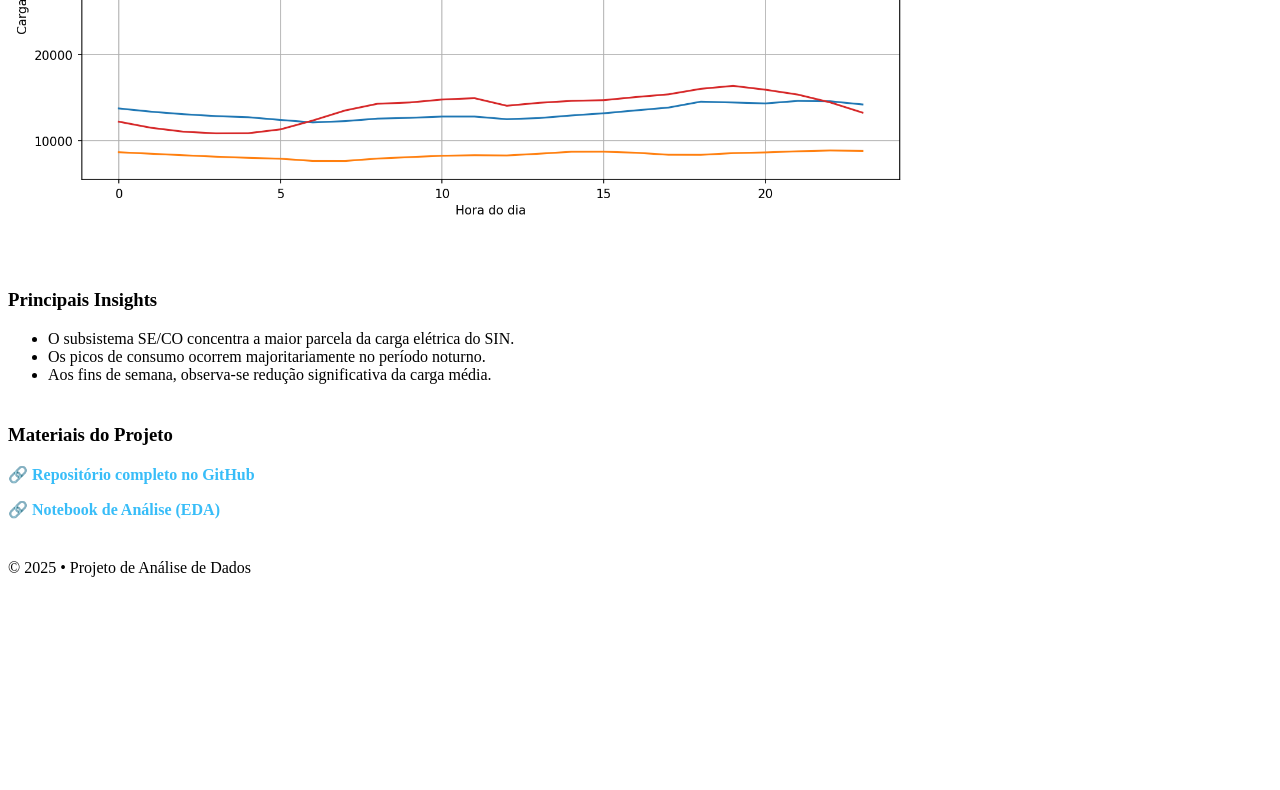
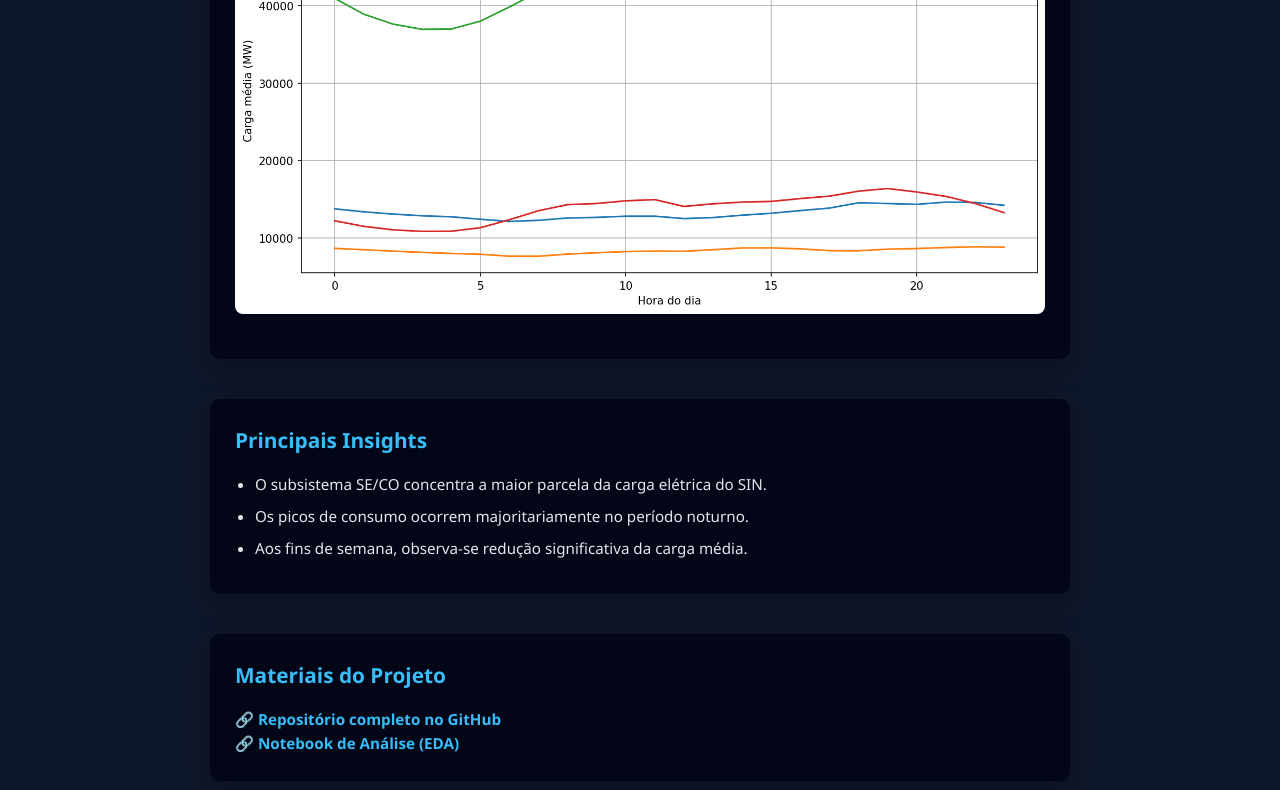
Before and after one commit to Yurifuji24/yurifuji24.github.io, a plain HTML site: page index.html in a window 1280 px wide. Shown: the part 2010-2800 px from the top of the page. Before the commit the page ends 2595 px from the top, so only its background shows below. Drawn offline with Linux system fonts and the light colour scheme; files whose address does not match are found by name.

Commit message:
Update style.css
V 1.1

Corrigindo CSS

```diff
--- a/assets/css/style.css
+++ b/assets/css/style.css
@@ -1 +1,114 @@
-/* global styles */
+/* =========================
+   Global Styles
+   ========================= */
+
+* {
+    box-sizing: border-box;
+    margin: 0;
+    padding: 0;
+}
+
+body {
+    font-family: "Segoe UI", Roboto, Arial, sans-serif;
+    background-color: #0f172a; /* azul escuro */
+    color: #e5e7eb;
+    line-height: 1.6;
+}
+
+/* =========================
+   Layout
+   ========================= */
+
+header {
+    text-align: center;
+    padding: 60px 20px 40px;
+}
+
+header h1 {
+    font-size: 2.4rem;
+    margin-bottom: 10px;
+}
+
+header h2 {
+    font-size: 1.2rem;
+    font-weight: 400;
+    color: #94a3b8;
+}
+
+section {
+    max-width: 900px;
+    margin: 0 auto;
+    padding: 20px;
+}
+
+/* =========================
+   Cards
+   ========================= */
+
+.card {
+    background-color: #020617;
+    border-radius: 10px;
+    padding: 25px;
+    margin-bottom: 30px;
+    box-shadow: 0 10px 30px rgba(0, 0, 0, 0.3);
+}
+
+.card h3 {
+    margin-bottom: 15px;
+    font-size: 1.3rem;
+    color: #38bdf8;
+}
+
+.card p,
+.card li {
+    font-size: 0.95rem;
+    color: #e5e7eb;
+}
+
+/* =========================
+   Lists
+   ========================= */
+
+ul {
+    padding-left: 20px;
+}
+
+li {
+    margin-bottom: 8px;
+}
+
+/* =========================
+   Images
+   ========================= */
+
+img {
+    display: block;
+    width: 100%;
+    max-width: 100%;
+    margin: 15px auto;
+    border-radius: 8px;
+}
+
+/* =========================
+   Links
+   ========================= */
+
+a {
+    color: #38bdf8;
+    text-decoration: none;
+}
+
+a:hover {
+    text-decoration: underline;
+}
+
+/* =========================
+   Footer
+   ========================= */
+
+footer {
+    text-align: center;
+    padding: 30px 20px;
+    font-size: 0.8rem;
+    color: #94a3b8;
+}
```
